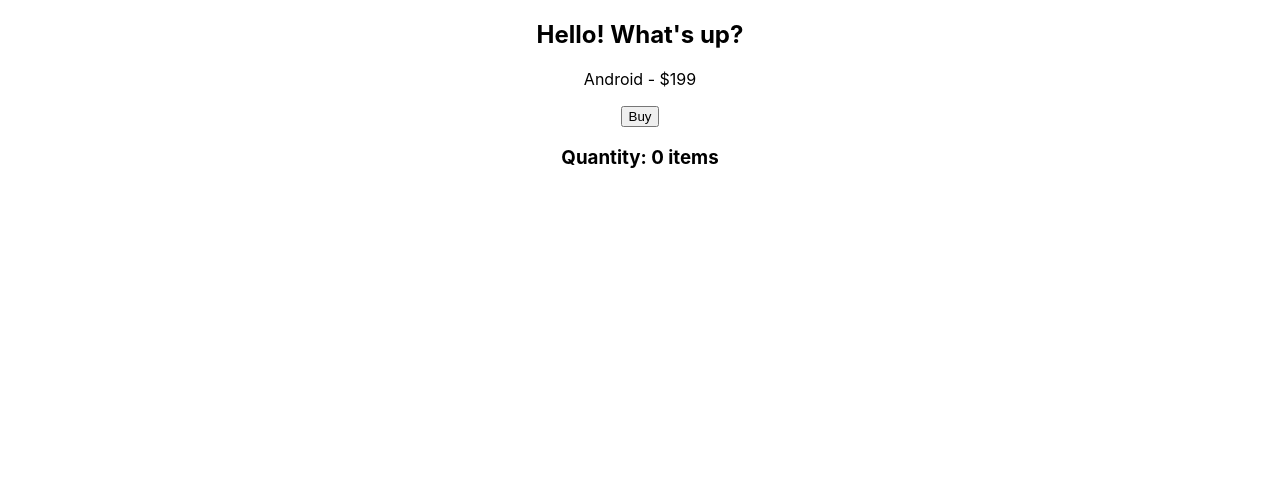
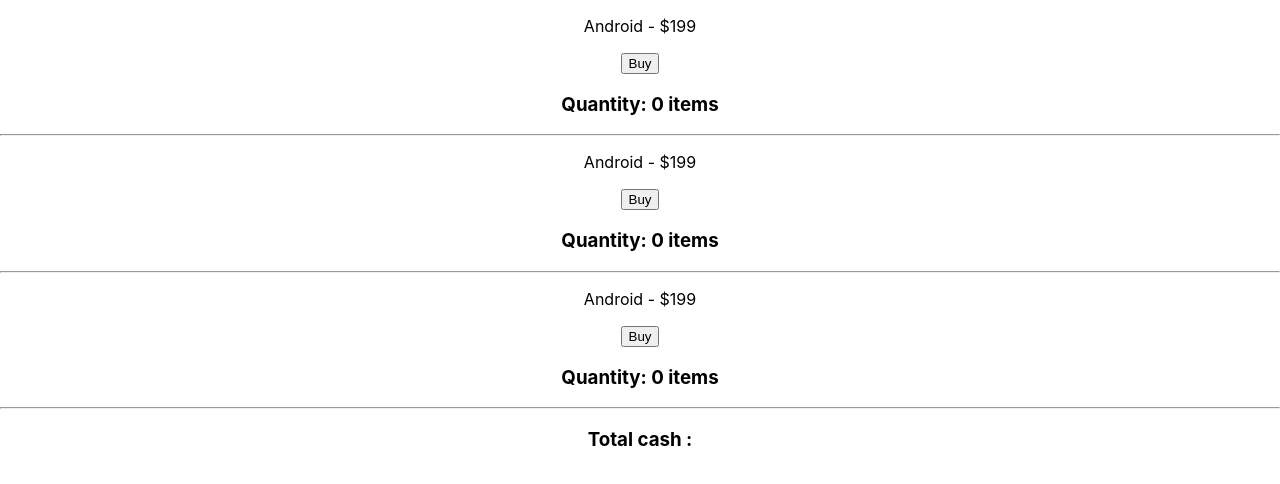
Before and after one commit to NazifaSadia/React-Basic-Udemy, a React (Create React App) app: page / in a window 1280 px wide. Shown: the top 484 px of the page. Built offline with nearby package versions, Linux system fonts and the light colour scheme.

Commit message:
Reusable Components

```diff
--- a/src/App.js
+++ b/src/App.js
@@ -3,12 +3,14 @@
 import './App.css';
 import Hello from './Components/Hello';
 import Product from './Components/Product';
+import ProductList from './Components/ProductList';
 
 function App() {
   return (
     <div className="App">
-       <Hello/>
-       <Product/>
+       {/* <Hello/>
+       <Product/>  */}
+       <ProductList/>
     </div>
   );
 }
--- a/src/Components/Product.js
+++ b/src/Components/Product.js
@@ -11,6 +11,7 @@
             <p>Android - $199</p>
             <button onClick={buy}>Buy</button>
             <h3>Quantity: {count} items</h3>
+            <hr/>
         </div>
     );
 };
--- /dev/null
+++ b/src/Components/ProductList.js
@@ -0,0 +1,16 @@
+import React from 'react';
+import Product from './Product';
+import Total from './Total';
+
+const ProductList = () => {
+    return (
+        <div>
+            <Product/>
+            <Product/>
+            <Product/>
+            <Total/>
+        </div>
+    );
+};
+
+export default ProductList;
--- /dev/null
+++ b/src/Components/Total.js
@@ -0,0 +1,11 @@
+import React from 'react';
+
+const Total = () => {
+    return (
+        <div>
+            <h3>Total cash : </h3>
+        </div>
+    );
+};
+
+export default Total;
```
